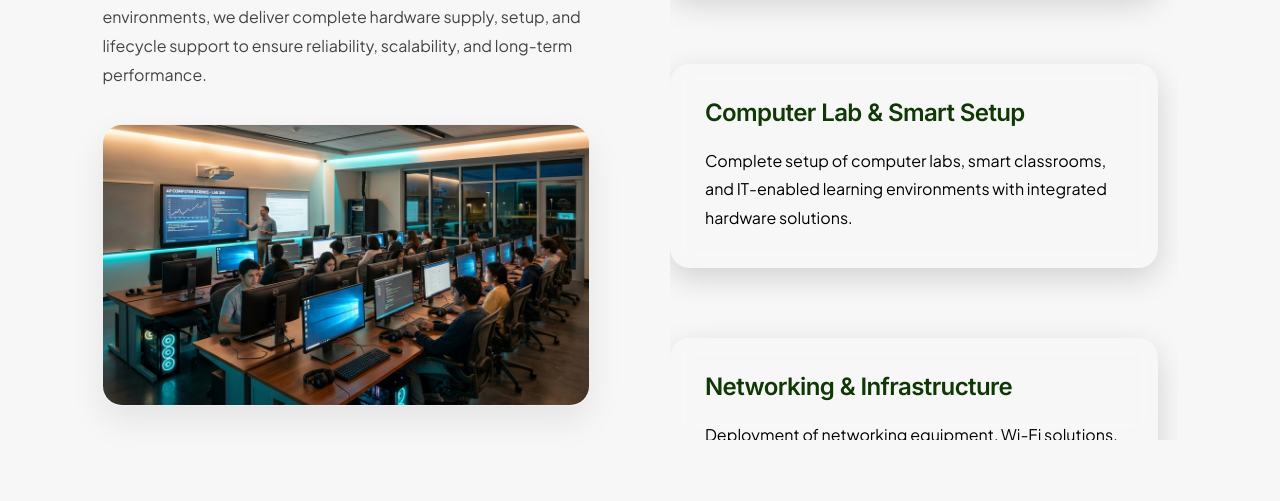
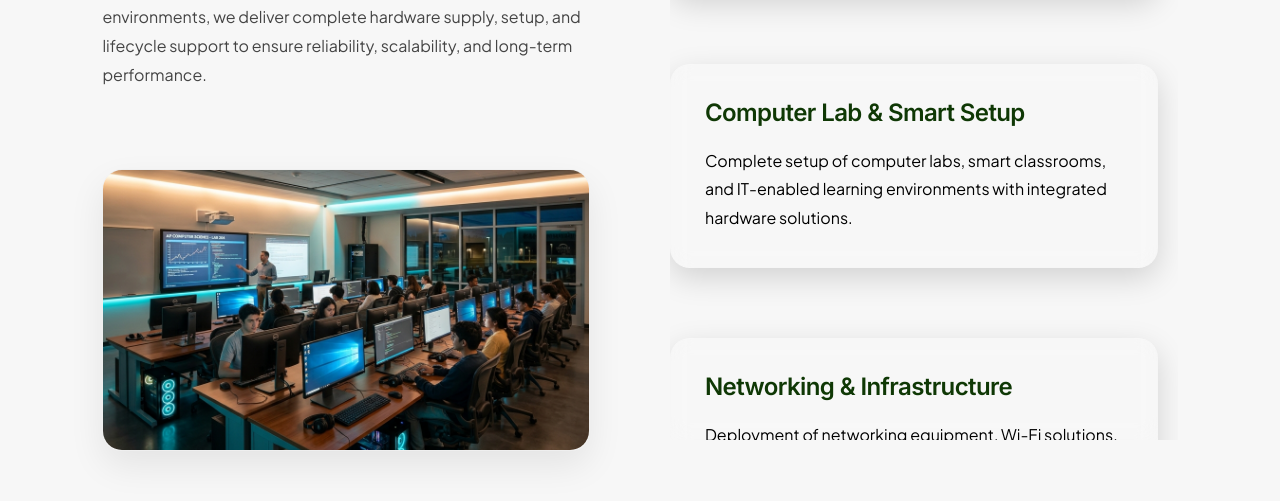
Before and after one commit to iyyansoft/Bodhistreams, a React (Vite) app: page /hardware-trading in a window 1280 px wide. Shown: the part 1370-1871 px from the top of the page. Built offline with nearby package versions, Linux system fonts and the light colour scheme; a web font is replaced by a local one.

Commit message:
style: increase top margin of IT hardware lab image to 80px to push it down

```diff
--- a/src/pages/hardware/ITHardware.css
+++ b/src/pages/hardware/ITHardware.css
@@ -286,7 +286,7 @@
 }
 
 .hw-fit-image-wrapper {
-  margin-top: 35px;
+  margin-top: 80px;
   width: 100%;
   border-radius: 20px;
   overflow: hidden;
```
